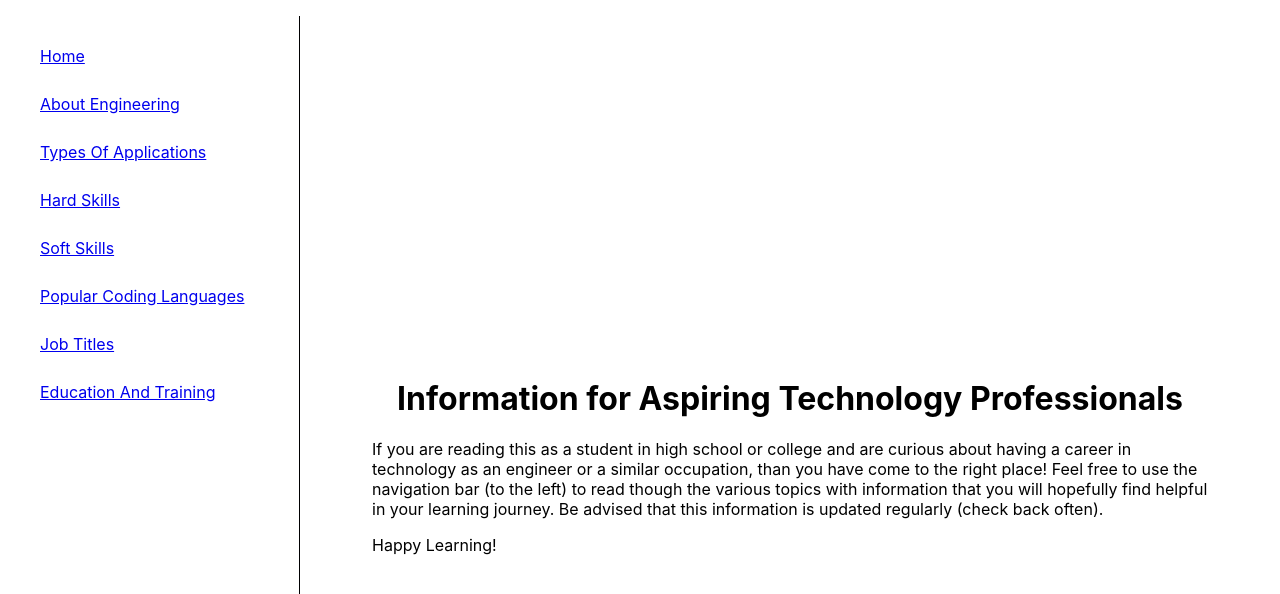
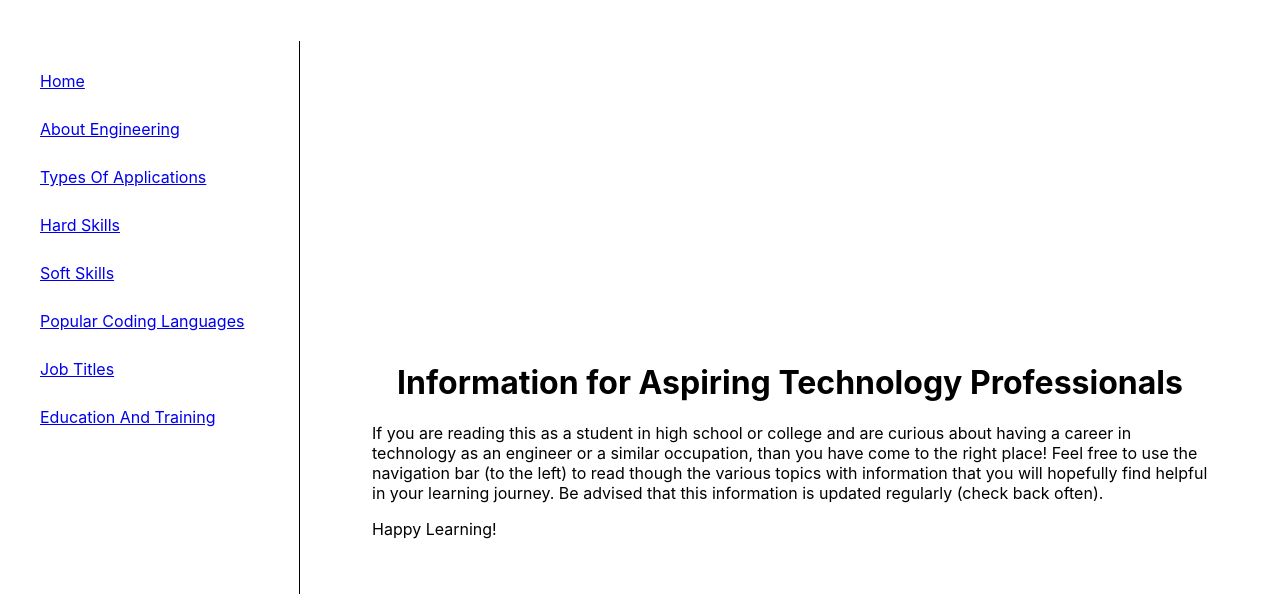
Before and after one commit to mvaden/career_day_mths, a Next.js app: page / in a window 1280 px wide. Shown: the top 594 px of the page. Built offline with nearby package versions, Linux system fonts and the light colour scheme.

Commit message:
style fix.

```diff
--- a/styles/Home.module.css
+++ b/styles/Home.module.css
@@ -43,7 +43,7 @@
   overflow-y: auto;
   height: 100%;
   background-color: #ffffff;
-  margin-top: 16px;
+  margin-top: 41px;
 }
 
 .subTopics {
@@ -53,7 +53,7 @@
   bottom: 0;
   left: 300px;
   overflow-y: auto;
-  padding: 4rem;
+  padding: 3rem 4rem;
 }
 
 .description {
```
